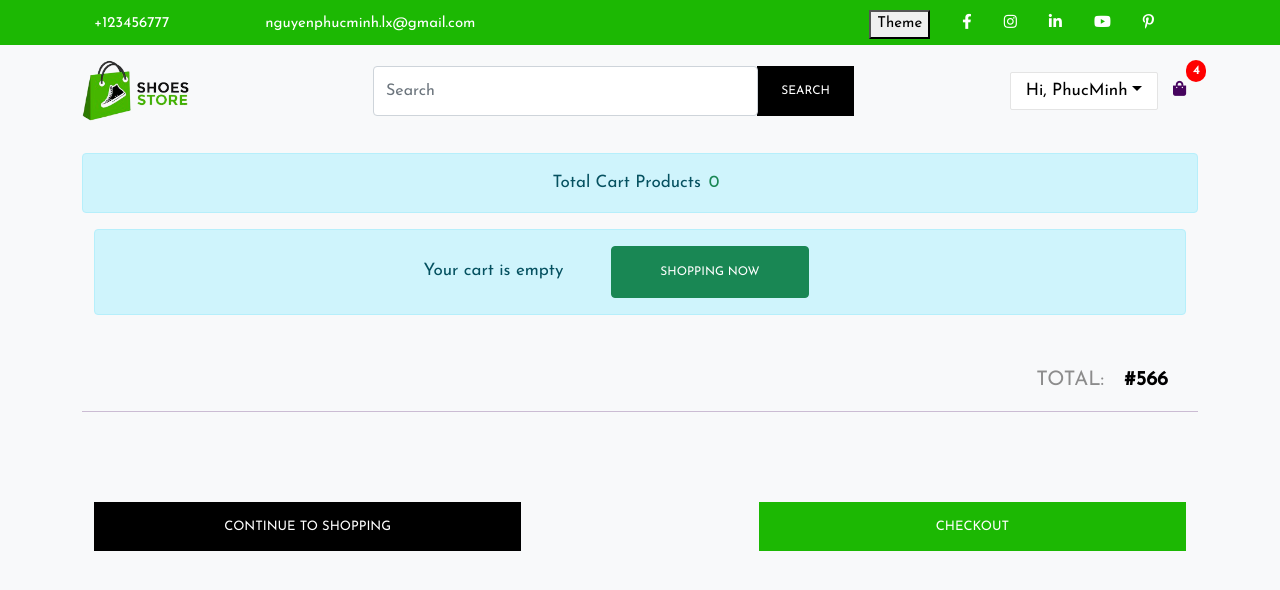
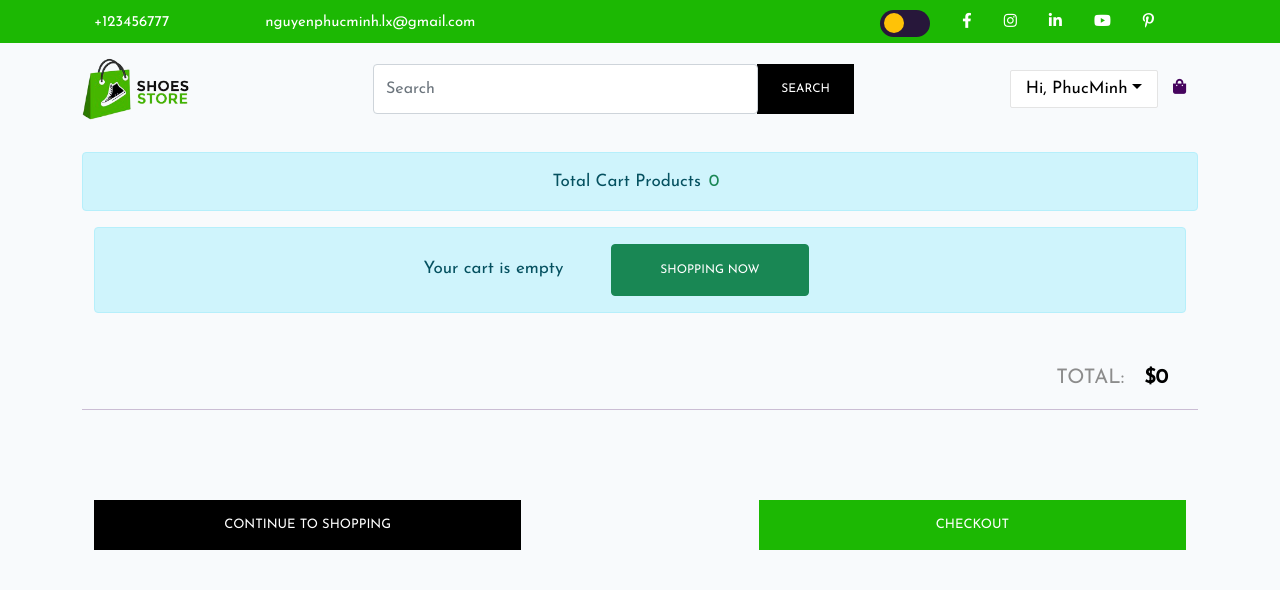
Before and after one commit to ModernEcommerce/client, a React (Create React App) app: page /cart/1 in a window 1280 px wide. Shown: the top 590 px of the page. Built offline with nearby package versions, Linux system fonts and the light colour scheme.

Commit message:
feat: remove cart, add button mode theme

```diff
--- a/src/App.css
+++ b/src/App.css
@@ -173,14 +173,14 @@ textarea:focus {
   height: 250px;
   object-fit: contain;
 }
-.shoptext {
+.shop-text {
   padding-top: 10px;
 }
-.shoptext p a {
+.shop-text p a {
   font-size: medium;
   font-weight: 700;
 }
-.shoptext h3 {
+.shop-text h3 {
   color: #252525;
   margin-top: 13px;
   font-weight: bold;
@@ -488,7 +488,7 @@ textarea:focus {
   width: 100%;
 }
 /* CART */
-.cart-iterm {
+.cart-item {
   margin: 40px 0;
   padding: 20px;
   background-color: white;
@@ -655,7 +655,7 @@ textarea:focus {
   border: 1px solid black;
 }
 .bg-light{
-  background-color: #f3ebf6;
+  background-color: #F8FAFC !important;
   color:#46045e;
 }
 .bg-light .border-product{
@@ -666,3 +666,45 @@ textarea:focus {
   background-color: #46045e;
   color: #f3ebf6;
 }
+
+.radio-btn {
+  width: 50px;
+  height: 26.666666667px;
+  padding: 3.3333333333px;
+  background-color: #27173a;
+  border-radius: 50px;
+  overflow: hidden;
+  cursor: pointer;
+}
+
+.radio-btn #radio-inner {
+  position: relative;
+  width: 20px;
+  height: 20px;
+  background-color: #ffc207;
+  border-radius: 50%;
+  transition: all 0.5s;
+}
+
+.radio-btn #radio-inner::before {
+  content: "";
+  position: absolute;
+  top: 0;
+  left: -20%;
+  width: 100%;
+  height: 100%;
+  background-color: #27173a;
+  border-radius: 50%;
+  transform: scale(0);
+  transition: all 0.5s;
+}
+
+.radio-btn #radio-inner.active {
+  transform: translateX(calc(50px - 26.666666667px));
+}
+
+/* độ cong */
+.radio-btn #radio-inner.active::before {
+  left: -9px;
+  transform: scale(1);
+}
--- a/src/Redux/Actions/CartAction.js
+++ b/src/Redux/Actions/CartAction.js
@@ -1,6 +1,7 @@
 import axios from "axios";
 import {
-  CART_ADD_ITEM
+  CART_ADD_ITEM,
+  CART_REMOVE_ITEM
 } from "../Constants/CartConstant";
 
 // ADD TO CART
@@ -21,3 +22,13 @@ export const addToCart = (id, qty) => async (dispatch, getState) => {
   localStorage.setItem("cartItems", JSON.stringify(getState().cart.cartItems));
 };
 //geState get những cái state của dispatch bên store lưu vào localStogare
+
+// REMOVE PRODUCT FROM CART
+export const removeFromCart = (id) => (dispatch, getState) => {
+  dispatch({
+    type: CART_REMOVE_ITEM,
+    payload: id,
+  });
+
+  localStorage.setItem("cartItems", JSON.stringify(getState().cart.cartItems));
+};
--- a/src/Redux/Reducers/CartReducer.js
+++ b/src/Redux/Reducers/CartReducer.js
@@ -1,5 +1,6 @@
 import {
   CART_ADD_ITEM,
+  CART_REMOVE_ITEM
 } from "../Constants/CartConstant";
 // state.cartItems
 export const  cartReducer = (
@@ -24,6 +25,11 @@ export const  cartReducer = (
           cartItems: [...state.cartItems, item],
         };
       }
+      case CART_REMOVE_ITEM:
+        return {
+          ...state,
+          cartItems: state.cartItems.filter((x) => x.product !== action.payload),
+        };
     default:
       return state;
   }
--- a/src/components/Header.js
+++ b/src/components/Header.js
@@ -5,9 +5,13 @@ import { changeTheme } from '../Redux/Actions/ThemeAction'
 const Header = () => {
   const dispatch = useDispatch();
   const data = useSelector((state)=> state.theme)
+  const { cartItems } = useSelector(state => state.cart);
+
   const handleChangeTheme = (e) =>{
     e.preventDefault();
     dispatch(changeTheme(data.theme === 'light' ? 'dark' : 'light'))
+    var element = document.getElementById("radio-inner");
+    element.classList.toggle("active");
   }
   return (
     <div>
@@ -21,7 +25,9 @@ const Header = () => {
             </div>
             <div className=" col-12 col-lg-6 justify-content-center justify-content-lg-end d-flex align-items-center">
               <Link to="">
-                <button onClick={handleChangeTheme}>Theme</button>
+              <div className="radio-btn" onClick={handleChangeTheme}>
+                <div id="radio-inner"></div>
+              </div>
               </Link>
               <Link to="">
                 <i className="fab fa-facebook-f"></i>
@@ -141,7 +147,9 @@ const Header = () => {
 
                 <Link to="/cart">
                   <i className="fas fa-shopping-bag"></i>
-                  <span className="badge">4</span>
+                  <span className="badge">{
+                    cartItems.length > 0 && cartItems.length
+                  }</span>
                 </Link>
               </div>
             </div>
--- a/src/components/homeComponents/ShopSection.js
+++ b/src/components/homeComponents/ShopSection.js
@@ -19,7 +19,7 @@ const ShopSection = () => {
         <div className="section">
           <div className="row">
             <div className="col-lg-12 col-md-12 article">
-              <div className="shopcontainer row">
+              <div className="shop-container row">
                 {
                   loading ? (<div className="mb-5"><Loading/></div>) : error ? (<Message variant="alert-danger">{error}</Message>)
                   :
@@ -37,7 +37,7 @@ const ShopSection = () => {
                               </div>
                             </Link>
 
-                            <div className="shoptext">
+                            <div className="shop-text">
                               <p>
                                 <Link to={`/products/${product._id}`}>
                                   {product.name}
--- a/src/screens/CartScreen.js
+++ b/src/screens/CartScreen.js
@@ -2,7 +2,7 @@ import React from 'react';
 import Header from './../components/Header';
 import { Link } from 'react-router-dom';
 import { useSelector, useDispatch } from 'react-redux';
-import { addToCart } from '../Redux/Actions/CartAction';
+import { addToCart, removeFromCart } from '../Redux/Actions/CartAction';
 
 const CartScreen = () => {
   window.scrollTo(0, 0);
@@ -22,8 +22,9 @@ const CartScreen = () => {
         {cartItems.map((item, index) => {
           return (
             <div key={index}>
-              <div className="cart-iterm row">
+              <div className="cart-item row">
                 <div
+                  onClick={() => dispatch(removeFromCart(item.product))}
                   className="remove-button d-flex justify-content-center align-items-center"
                 >
                   <i className="fas fa-times"></i>
@@ -39,6 +40,7 @@ const CartScreen = () => {
                 <div className="cart-qty col-md-2 col-sm-5 mt-md-5 mt-3 mt-md-0 d-flex flex-column justify-content-center">
                   <h6>QUANTITY</h6>
                   <select
+                    value={item.qty}
                     onChange={(e) =>
                       dispatch(addToCart(item.product, Number(e.target.value)))
                     }
@@ -76,10 +78,12 @@ const CartScreen = () => {
         ) : (
           ''
         )}
-        {/* End of cart items */}
-        <div className="total">
+ {/* End of cart items */}
+ <div className="total">
           <span className="sub">total:</span>
-          <span className="total-price">#566</span>
+          <span className="total-price">
+          ${cartItems.reduce((sum, curr) => sum + curr.price * curr.qty, 0)}
+          </span>
         </div>
         <hr />
         <div className="cart-buttons d-flex align-items-center row">
```
